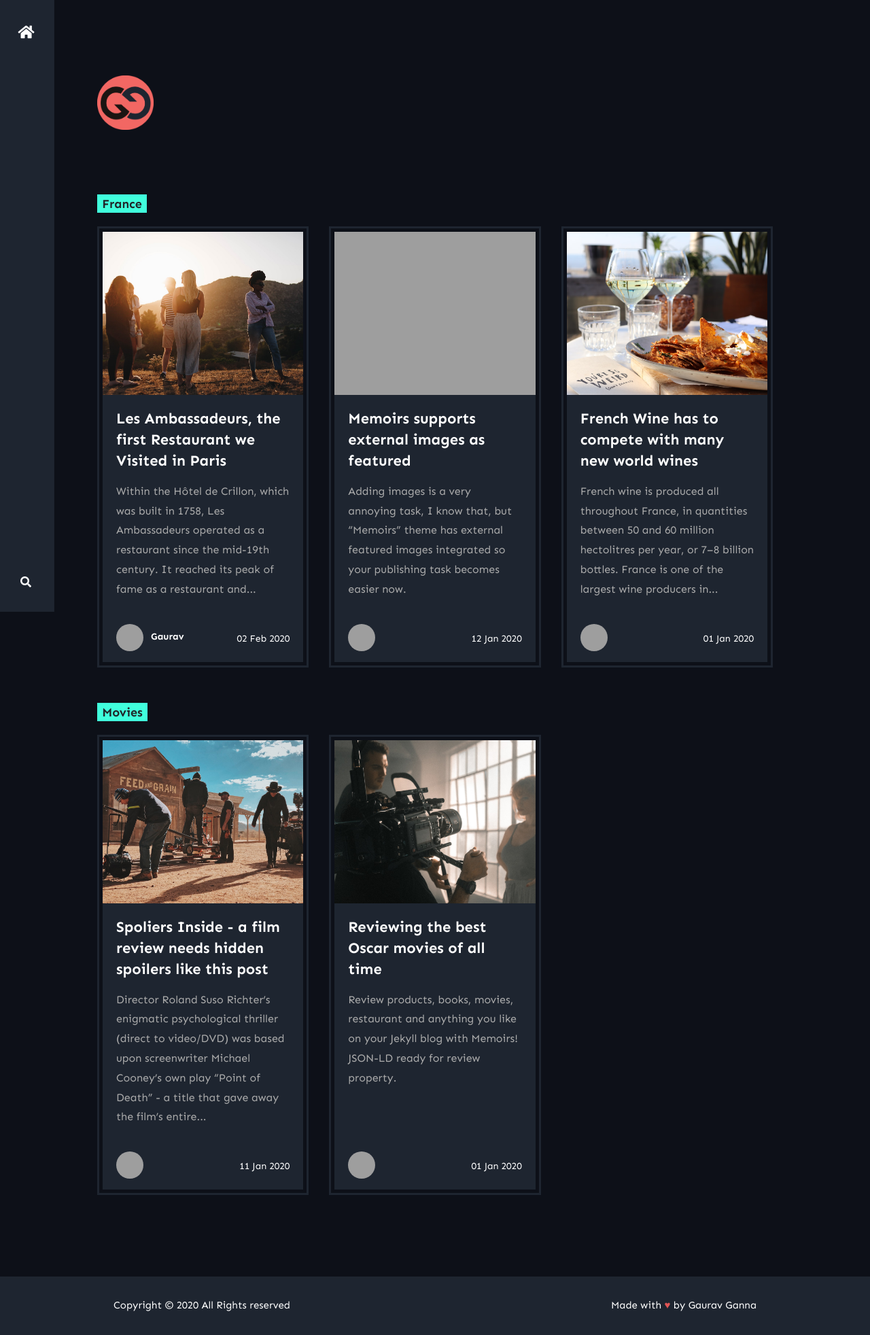
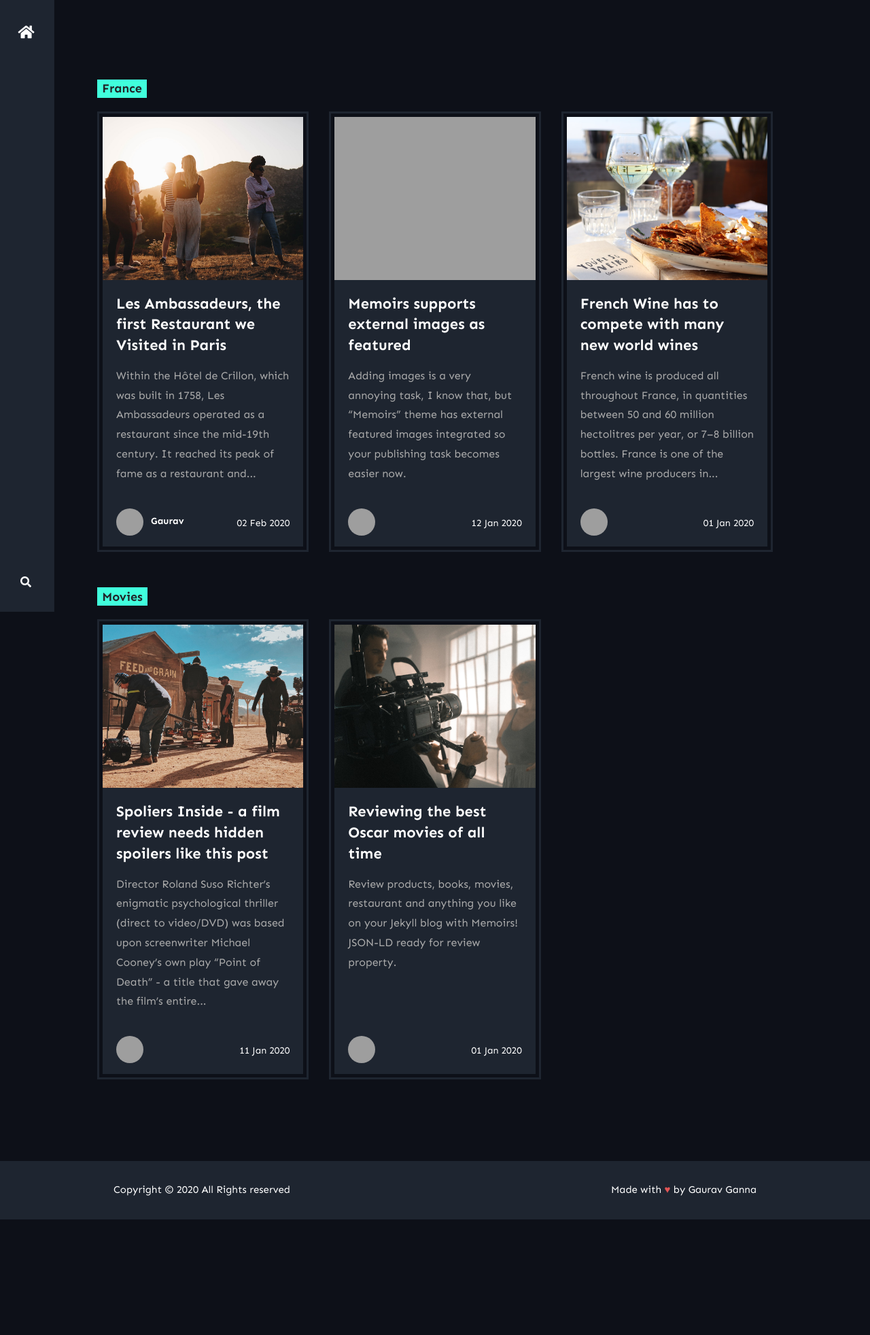
Before and after one commit to gauravganna/gauravganna.github.io, a Jekyll site: the page built from _pages/tags.md, in a window 1280 px wide. Shown: the whole page at 68% size. Built offline with Jekyll 4.4.1, drawn with Linux system fonts in a browser that asks for light colours; nearby versions of some CDN libraries; comment, search, counter and statistics services are not loaded; after the commit the page ends 1794 px from its top, so only the background shows below that; grey boxes are pictures that could not be loaded.

Commit message:
Reverted the logo on the Journal page. Added Logo as Favicon

```diff
--- a/_config.yml
+++ b/_config.yml
@@ -3,7 +3,7 @@
 title: "Gaurav Ganna"
 description: "I will take you on the fabulous world of exploration. Travel, culture, lifestyle. Eat, Pray, Love!"
 logo: 'assets/images/my_logo.png'
-favicon: 'icons/Cartooned_img.jpg'
+favicon: 'assets/my_logo.png'
 baseurl: ''
 google_analytics: #'UA-xxxxxxxx-1'
 disqus: #'demowebsite'
--- a/_layouts/default.html
+++ b/_layouts/default.html
@@ -85,9 +85,9 @@
     <!-- Site Logo/Name
     ================================================== -->
 
-    <a class="navbar-brand" href="{{ site.baseurl }}/">
+    <!-- <a class="navbar-brand" href="{{ site.baseurl }}/">
         <img src="{{ site.baseurl }}/{{ site.logo }}" alt="{{ site.name }}">
-    </a>
+    </a>   -->
 
 
     <!-- Site Tag
```
